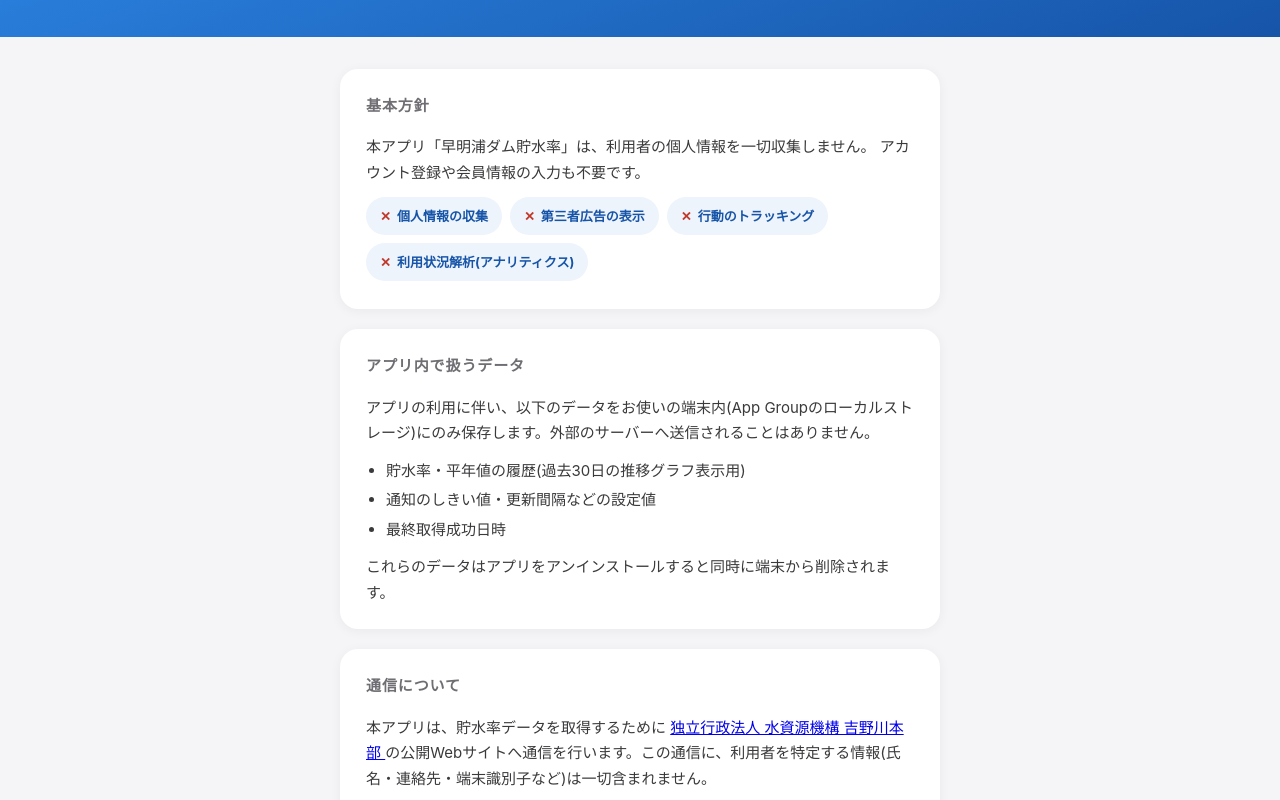
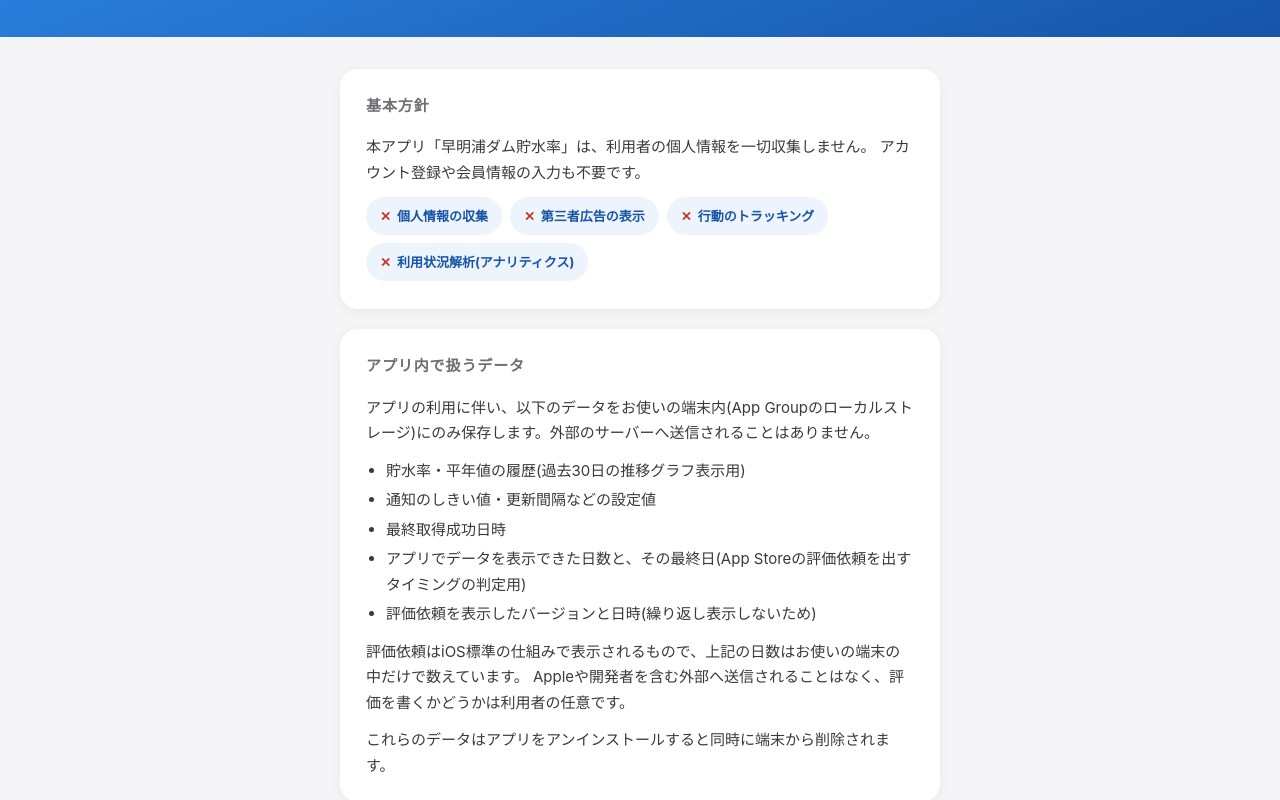
Before and after one commit to ShujiOkuno/sameuradam-support, a plain HTML site: page privacy/index.html in a window 1280 px wide. Shown: the part 135-935 px from the top of the page. Drawn offline with Linux system fonts and the light colour scheme.

Commit message:
Note the review-prompt counters in the privacy policy
The app now stores, on the device only, the number of days it showed
data without an error, the last such day, and when it last asked for a
rating. The page listed the stored data as exhaustive, so add those
items and state that the count never leaves the device and that writing
a review stays optional.

Co-Authored-By: Claude Opus 5 <noreply@anthropic.com>

```diff
--- a/privacy/index.html
+++ b/privacy/index.html
@@ -113,7 +113,13 @@
         <li>貯水率・平年値の履歴(過去30日の推移グラフ表示用)</li>
         <li>通知のしきい値・更新間隔などの設定値</li>
         <li>最終取得成功日時</li>
+        <li>アプリでデータを表示できた日数と、その最終日(App Storeの評価依頼を出すタイミングの判定用)</li>
+        <li>評価依頼を表示したバージョンと日時(繰り返し表示しないため)</li>
       </ul>
+      <p>
+        評価依頼はiOS標準の仕組みで表示されるもので、上記の日数はお使いの端末の中だけで数えています。
+        Appleや開発者を含む外部へ送信されることはなく、評価を書くかどうかは利用者の任意です。
+      </p>
       <p>
         これらのデータはアプリをアンインストールすると同時に端末から削除されます。
       </p>
@@ -174,7 +180,7 @@
 
   <footer>
     早明浦ダム貯水率アプリ &middot; Version 1.0<br>
-    制定日: 2026年7月8日<br>
+    制定日: 2026年7月8日 &middot; 最終改定日: 2026年11月2日<br>
     本アプリは独立行政法人 水資源機構が作成・公認したものではありません。
   </footer>
 
```
